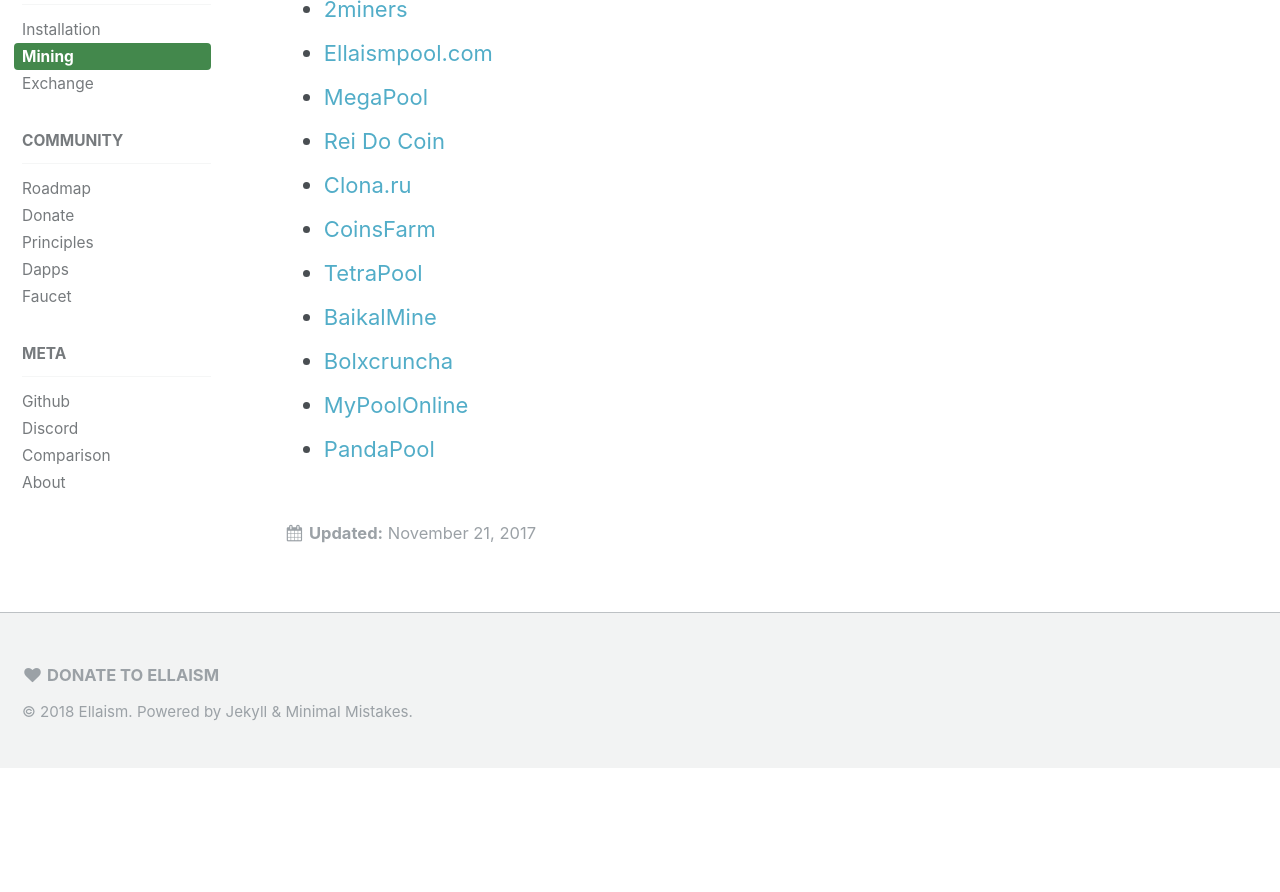
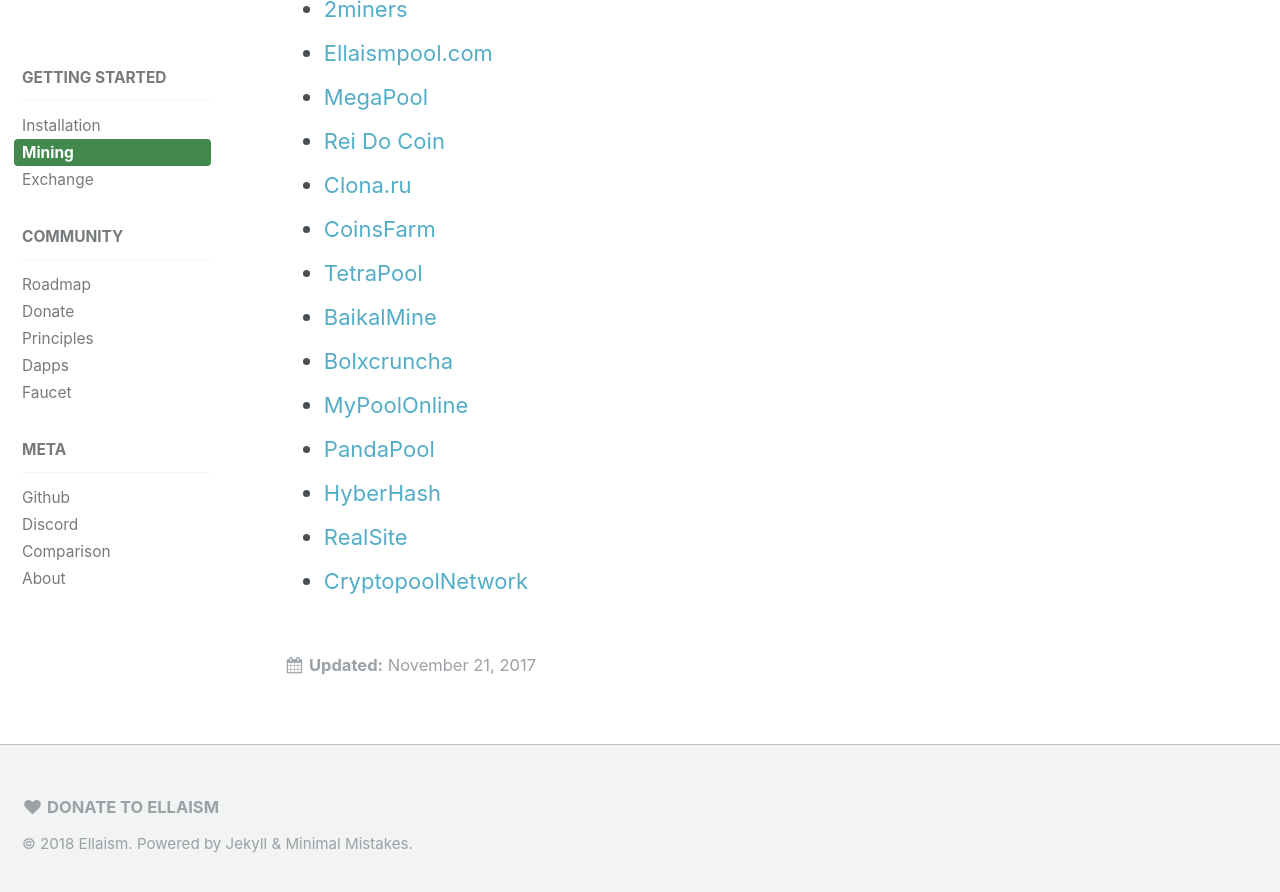
Before and after one commit to ellaism/ellaism.org, a Jekyll site: the page built from _docs/mining.md, in a window 1280 px wide and 900 px high, scrolled down 2312 px. Shown: the top 892 px of the window. Built offline with Jekyll 4.4.1, drawn with Linux system fonts in a browser that asks for light colours; before the commit the page ends 3080 px from its top, so only the background shows below that.

Commit message:
Add HyberHash, RealSite and CryptopoolNetwork mining pools

```diff
--- a/_docs/mining.md
+++ b/_docs/mining.md
@@ -72,3 +72,6 @@
 * [Bolxcruncha](http://ella.bloxcruncha.io)
 * [MyPoolOnline](https://ella.mypool.online)
 * [PandaPool](https://pandapool.io/info/howtostart/ethash/19)
+* [HyberHash](https://ella.hyperhash.net/)
+* [RealSite](https://mine-ella.real-site.com/)
+* [CryptopoolNetwork](http://ella.cryptopool.network/)
```
